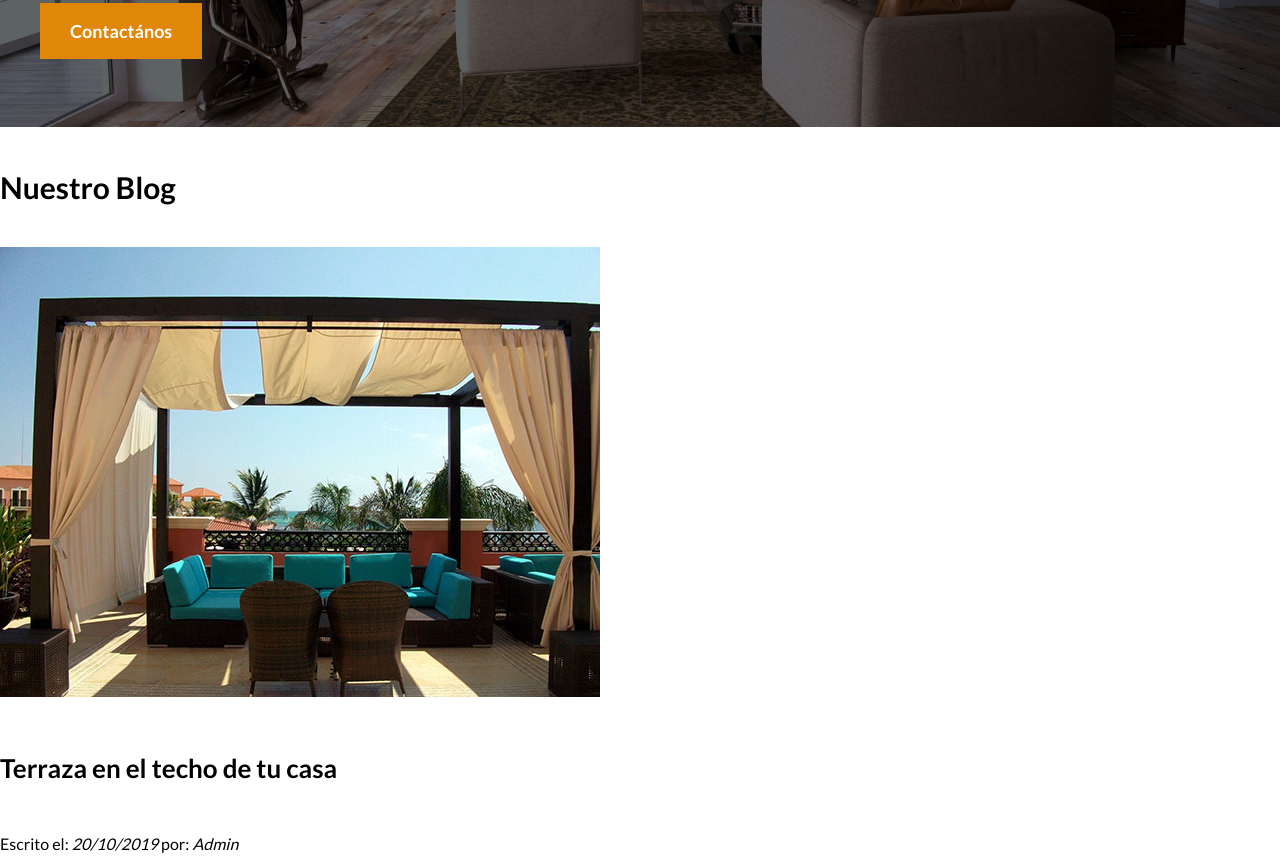
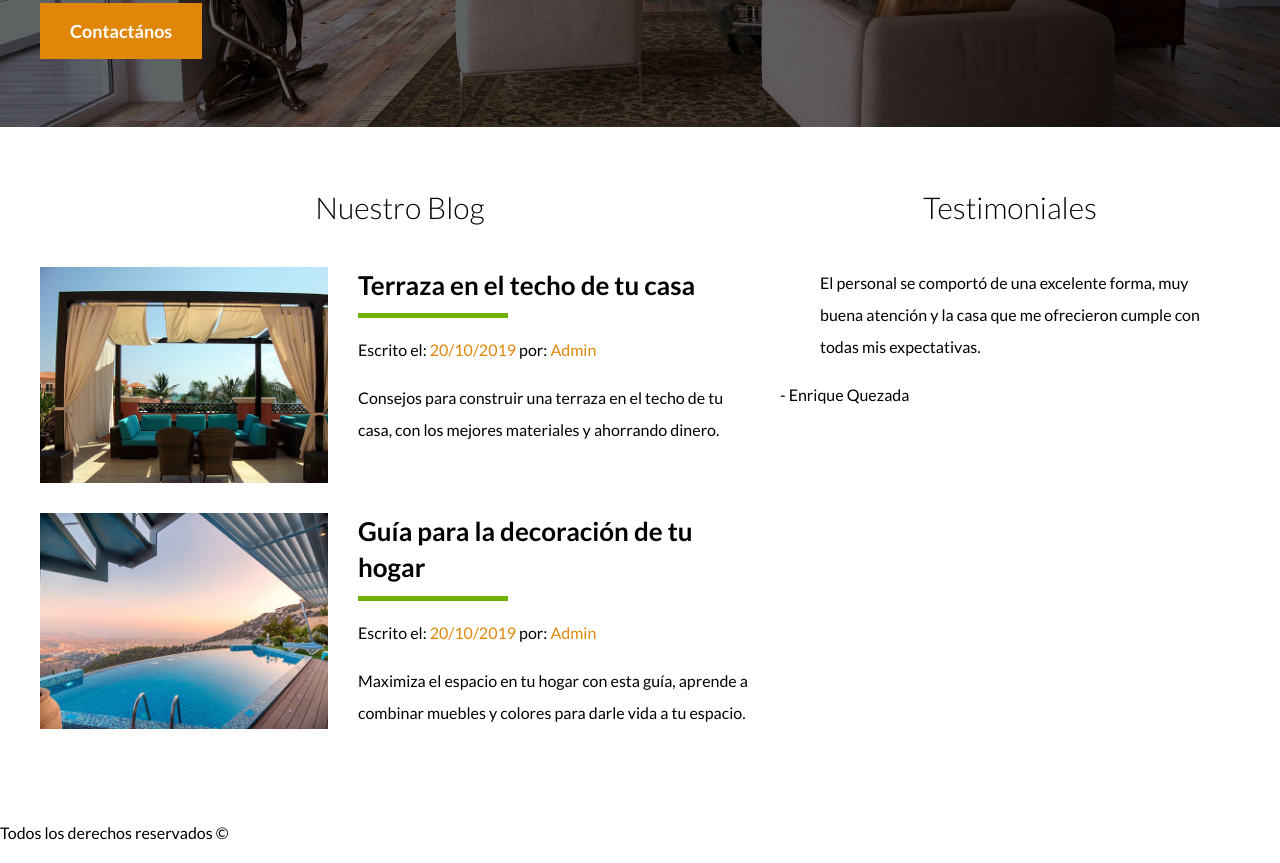
Before and after one commit to kikex88/BienesRaices, a plain HTML site: page index.html in a window 1280 px wide. Shown: the part 2435-3298 px from the top of the page. Drawn offline with Linux system fonts and the light colour scheme.

Commit message:
dando estilo a la parte del blog

```diff
--- a/css/styles.css
+++ b/css/styles.css
@@ -207,3 +207,51 @@ h4{
 .contenido-contacto p{
   font-size: 1.8rem;
 }
+
+/** Seccion inferior **/
+.seccion-inferior{
+  display: flex;
+  justify-content: space-between;
+}
+.seccion-inferior .blog{
+  flex-basis: 60%;
+}
+.seccion-inferior .testimoniales{
+  flex-basis: calc(40% - 2rem);
+}
+
+.entrada-blog{
+  display: flex;
+  justify-content: space-between;
+  margin-bottom: 2rem;
+}
+.entrada-blog:last-of-type{
+  margin-bottom: 0;
+}
+.entrada-blog .imagen{
+  flex-basis: 40%;
+}
+.entrada-blog .texto-entrada{
+  flex-basis: calc(60% - 3rem);
+}
+.texto-entrada a{
+  color: black;
+  text-decoration: none;
+}
+.texto-entrada h4{
+  margin: 0;
+  line-height: 1.4;
+}
+/* creando un pseudo elemento */
+/* creara un elemento despues del h4 que esta dentro de la clase .texto-entrada */
+.texto-entrada h4::after{
+  content: '';
+  display: block;
+  width: 15rem;
+  height: .5rem;
+  background-color: #71B100;
+  margin-top: 1rem;
+}
+.texto-entrada span{
+  color: #E08709;
+}
--- a/index.html
+++ b/index.html
@@ -154,33 +154,47 @@
         </div>
     </section>
 
-    <section>
-        <h3>Nuestro Blog</h3>
+    <div class="seccion-inferior contenedor seccion">
+      <section class="blog">
+          <h3 class="centrar-texto fw-300">Nuestro Blog</h3>
 
           <!-- usamos la etiqueta article, que es un articulo, ideal cuando se habla de blog, respuestas de foros, clasificados-->
           <!-- se utiliza cuando el contenido a agrupar, habla por si mismo -->
-        <article>
+          <article class="entrada-blog">
+            <div class="imagen">
               <img src="img/blog1.jpg" alt="Entrada de blog">
+            </div>
+            <div class="texto-entrada">
+              <a href="#">
                 <h4>Terraza en el techo de tu casa</h4>
-            <p>Escrito el: <em>20/10/2019</em> por: <em>Admin</em></p>
+              </a>
+              <p>Escrito el: <span>20/10/2019</span> por: <span>Admin</span></p>
               <p>Consejos para construir una terraza en el techo de tu casa, con los mejores materiales y ahorrando dinero.</p>
+            </div>
           </article>
 
-        <article>
+          <article class="entrada-blog">
+            <div class="imagen">
               <img src="img/blog2.jpg" alt="Entrada de blog">
+            </div>
+            <div class="texto-entrada">
+              <a href="#">
                 <h4>Guía para la decoración de tu hogar</h4>
-            <p>Escrito el: <em>20/10/2019</em> por: <em>Admin</em></p>
+              </a>
+              <p>Escrito el: <span>20/10/2019</span> por: <span>Admin</span></p>
               <p>Maximiza el espacio en tu hogar con esta guía, aprende a combinar muebles y colores para darle vida a tu espacio.</p>
+            </div>
           </article>
       </section>
 
-    <section>
-        <h3>Testimoniales</h3>
+      <section class="testimoniales">
+          <h3 class="centrar-texto fw-300">Testimoniales</h3>
           <blockquote>
               El personal se comportó de una excelente forma, muy buena atención y la casa que me ofrecieron cumple con todas mis expectativas.
           </blockquote>
           <p>- Enrique Quezada</p>
       </section>
+    </div>
 
     <footer>
         <nav class="navegacion">
```
Lines whose indentation alone changed are shown as unchanged.
